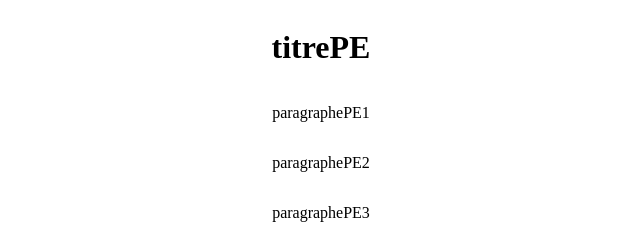
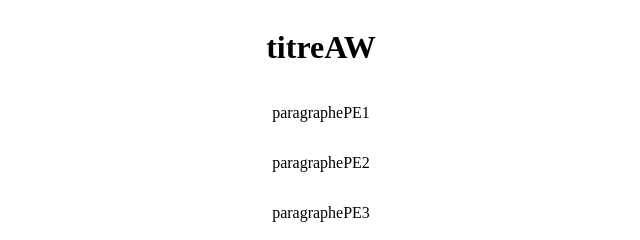
Before and after one commit to olivierpp/exerciceMatin4, a plain HTML site: page index.html in a window 1280 px wide. Shown: the top 240 px of the page, 319-959 px from the left. Drawn offline with Linux system fonts and the light colour scheme.

Commit message:
modification titre arnaud

```diff
--- a/index.html
+++ b/index.html
@@ -6,7 +6,7 @@
     <link rel="stylesheet" href="style.css">
   </head>
   <body>
-    <h1>titrePE</h1>
+    <h1>titreAW</h1>
     <p>paragraphePE1</p>
     <p>paragraphePE2</p>
     <p>paragraphePE3</p>
```
